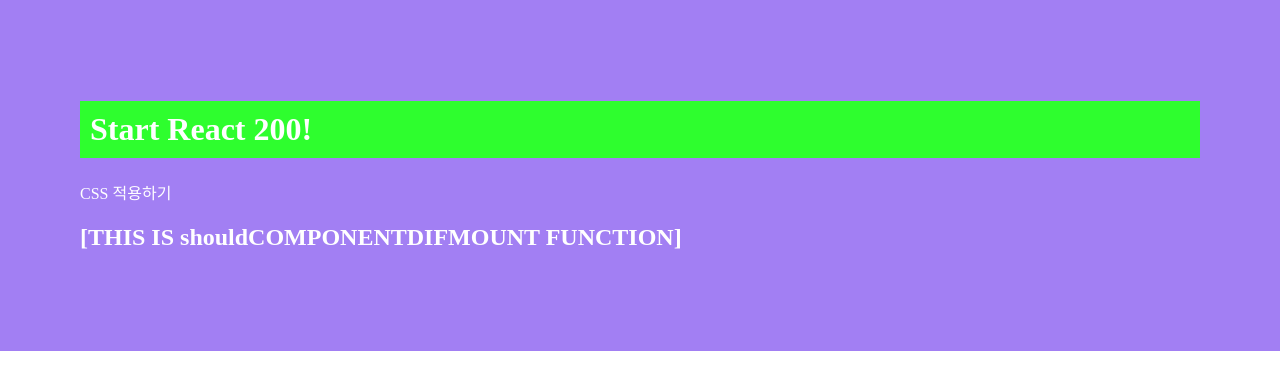
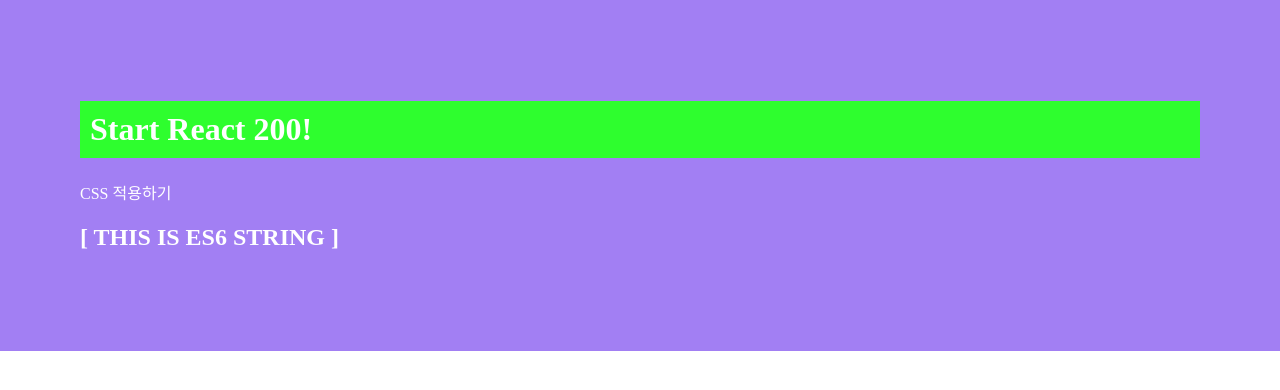
Before and after one commit to jihyean/React200, a React (Create React App) app in the folder client/: page / in a window 1280 px wide. Shown: the top 390 px of the page. Built offline with nearby package versions, Linux system fonts and the light colour scheme.

Commit message:
[009] 템플릿 문자열 사용하기

```diff
--- a/client/src/App.js
+++ b/client/src/App.js
@@ -1,15 +1,13 @@
 import React from 'react';
 import './App.css';
-import LifecycleEx from './R008_LifecycleEx';
+import Es6 from './R009_Es6';
 
 function App() {
   return (
     <div>
       <h1>Start React 200!</h1>
       <p>CSS 적용하기</p>
-      <LifecycleEx
-        prop_value = 'FromApp.js'
-      />
+      <Es6/>
     </div>
   );
 }
--- /dev/null
+++ b/client/src/R009_Es6.js
@@ -0,0 +1,33 @@
+import React, { Component } from 'react';
+
+class R009_Es6 extends Component {
+
+  constructor(props) {
+    super(props);
+    this.state = {};
+  }
+
+  componentDidMount() {
+    var jsString1 = '자바스크립트'
+    var jsString2 = '입니다\n다음줄입니다.'
+    console.log(jsString1+' 문자열'+jsString2+'~');
+
+    var Es6String1 = 'ES6'
+    var Es6String2 = '입니다'
+    console.log(`${Es6String1} 문자열${Es6String2}!!
+____다음줄입니다`);
+
+    var LongString = "ES6에추가된String함수들입니다.";
+    console.log('startsWith : '+LongString.startsWith("ES6에추"));
+    console.log('endsWith : '+LongString.endsWith("함수들입니다."));
+    console.log('includes : '+LongString.includes("추가된String"));
+  }
+
+  render() {
+    return (
+      <h2>[ THIS IS ES6 STRING ]</h2>
+    )
+  }
+}
+
+export default R009_Es6;
```
